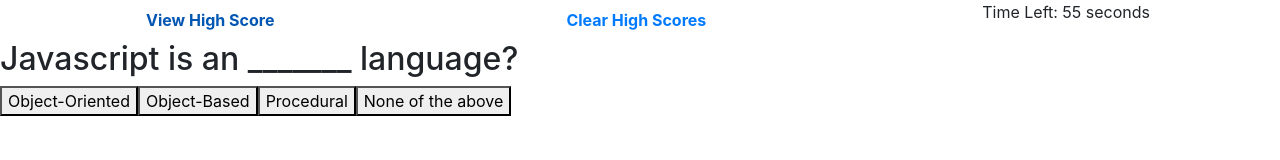
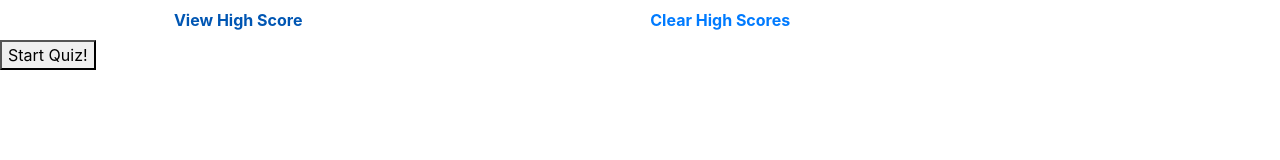
Before and after one commit to UtuRaiden/code-quizer, a plain HTML site: page index.html in a window 1280 px wide. Drawn offline with nearby package versions, Linux system fonts and the light colour scheme.

Commit message:
add start quiz button

```diff
--- a/assets/js/script.js
+++ b/assets/js/script.js
@@ -32,12 +32,13 @@ var questionList =[
 var questionLength = questionList.length;
 var i = 0;
 var timer = 60;
+var score = 0;
 
 // Function to update the timer display
 function updateTimer() {
   var timerText = document.createElement('p');
   timerText.textContent = 'Time Left: ' + timer+ ' seconds';
-  displayTimer.innerHTML = ''; // Clear previous content before adding new timerText
+  displayTimer.innerHTML = '';
   displayTimer.appendChild(timerText);
   timer--;
 
@@ -47,12 +48,22 @@ function updateTimer() {
   }
 }
 
-var timerInterval = setInterval(updateTimer, 1000);
+var pageOpen = freshPage();
+displayResult.appendChild(pageOpen);
 
-var displayE1 = startQuiz();
-var score = 0;
-
-displayResult.appendChild(displayE1);
+function freshPage() {
+  displayResult.innerHTML = '';
+  var display = document.createElement('div');
+  var start = document.createElement('button');
+  start.textContent = 'Start Quiz!';
+  start.addEventListener('click', function() {
+    var displayE1 = startQuiz();
+    displayResult.appendChild(displayE1);
+    timerInterval = setInterval(updateTimer, 1000);
+  });
+  display.appendChild(start);
+  return display;
+}
 
 function startQuiz() {
     updateTimer();
@@ -77,7 +88,7 @@ function startQuiz() {
                 displayAnswer.appendChild(displayAnswerText);
                 score +=5;
               } else {
-                timer=timer -5;
+                timer=timer -15;
                 updateTimer();
                 var displayAnswerText = document.createElement('h3');
                 displayAnswerText.textContent = 'Incorrect!'
```
Also changed, not shown: index.html (+2 -0 lines).
